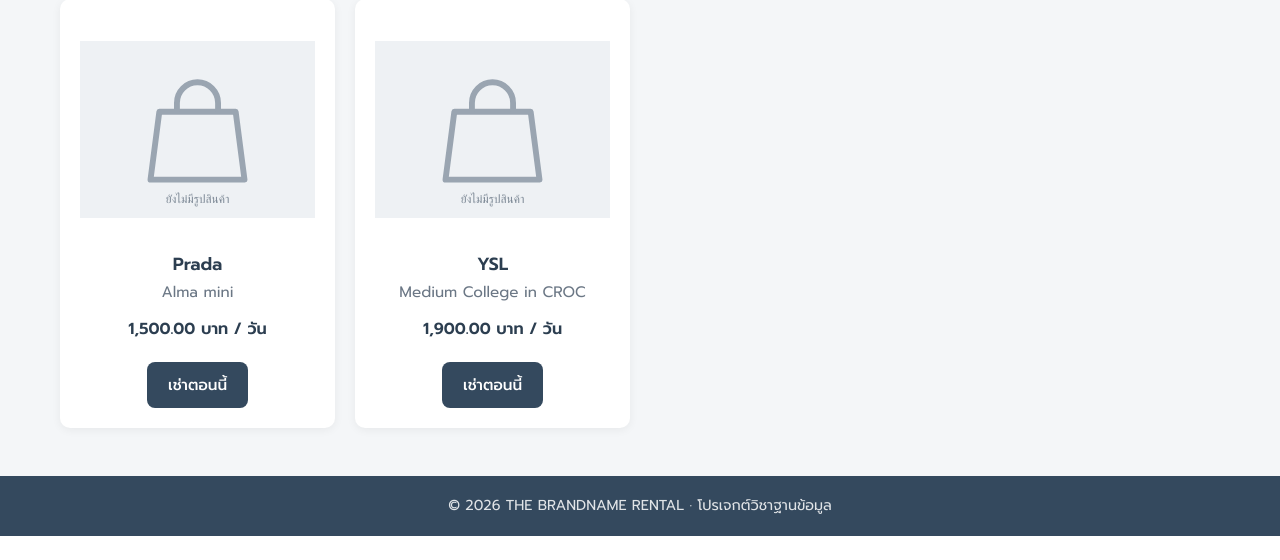
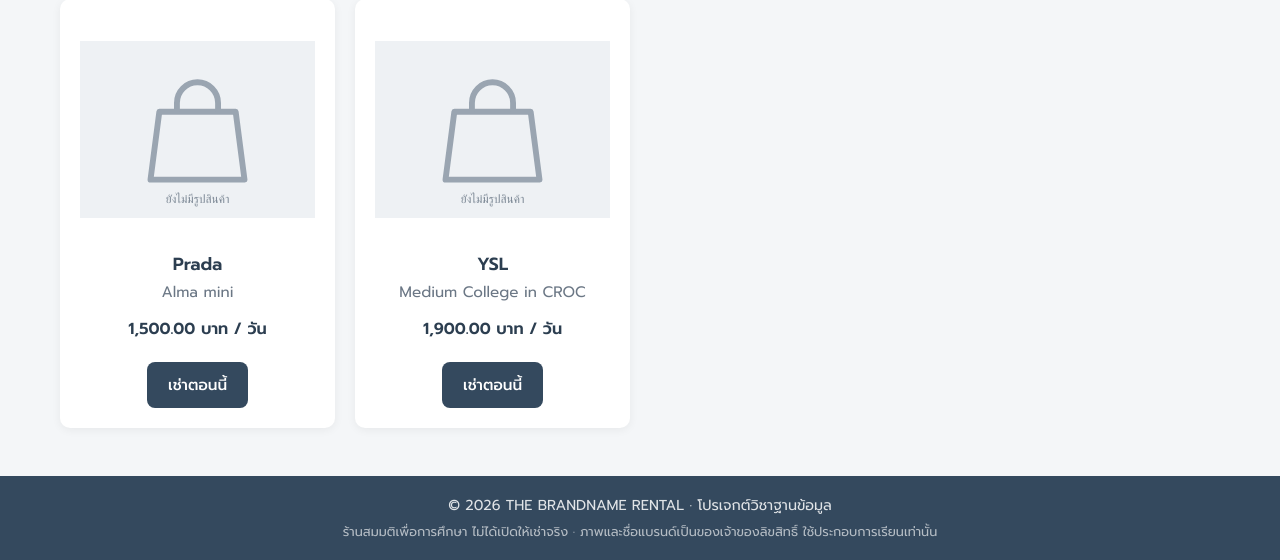
Before and after one commit to sawettamaln-s/The-Brandname-Rental, a PHP site: page /index.php in a window 1280 px wide. Shown: the part 1107-1667 px from the top of the page. Before the commit the page ends 1643 px from the top, so only its background shows below. Run offline with PHP 8.4, Linux system fonts and the light colour scheme; data comes from the database, SQL or seed files in the repository.

Commit message:
Add README, screenshots and an education-only note (round 3)
Co-Authored-By: Claude Opus 5.5 <noreply@anthropic.com>

```diff
--- a/project/assets/css/style.css
+++ b/project/assets/css/style.css
@@ -65,6 +65,7 @@ p { margin: 0 0 12px; }
 .nav-link.active { background: #fff; color: var(--primary); }
 
 .site-footer { background: var(--primary); color: rgba(255, 255, 255, 0.85); text-align: center; padding: 18px 0; font-size: 0.9rem; }
+.footer-note { font-size: 0.8rem; opacity: 0.75; margin-top: 4px; }
 
 /* ---------- การ์ด ---------- */
 .card { background: var(--card); border-radius: var(--radius); box-shadow: var(--shadow); padding: 24px; }
--- a/project/includes/layout.php
+++ b/project/includes/layout.php
@@ -56,7 +56,10 @@ function page_end(): void
     ?>
 </main>
 <footer class="site-footer">
-    <div class="container">© <?php echo date('Y'); ?> <?php echo SHOP_NAME; ?> · โปรเจกต์วิชาฐานข้อมูล</div>
+    <div class="container">
+        © <?php echo date('Y'); ?> <?php echo SHOP_NAME; ?> · โปรเจกต์วิชาฐานข้อมูล
+        <div class="footer-note">ร้านสมมติเพื่อการศึกษา ไม่ได้เปิดให้เช่าจริง · ภาพและชื่อแบรนด์เป็นของเจ้าของลิขสิทธิ์ ใช้ประกอบการเรียนเท่านั้น</div>
+    </div>
 </footer>
 </body>
 </html>
```
Also changed, not shown: README.md (added), 8 other files.
